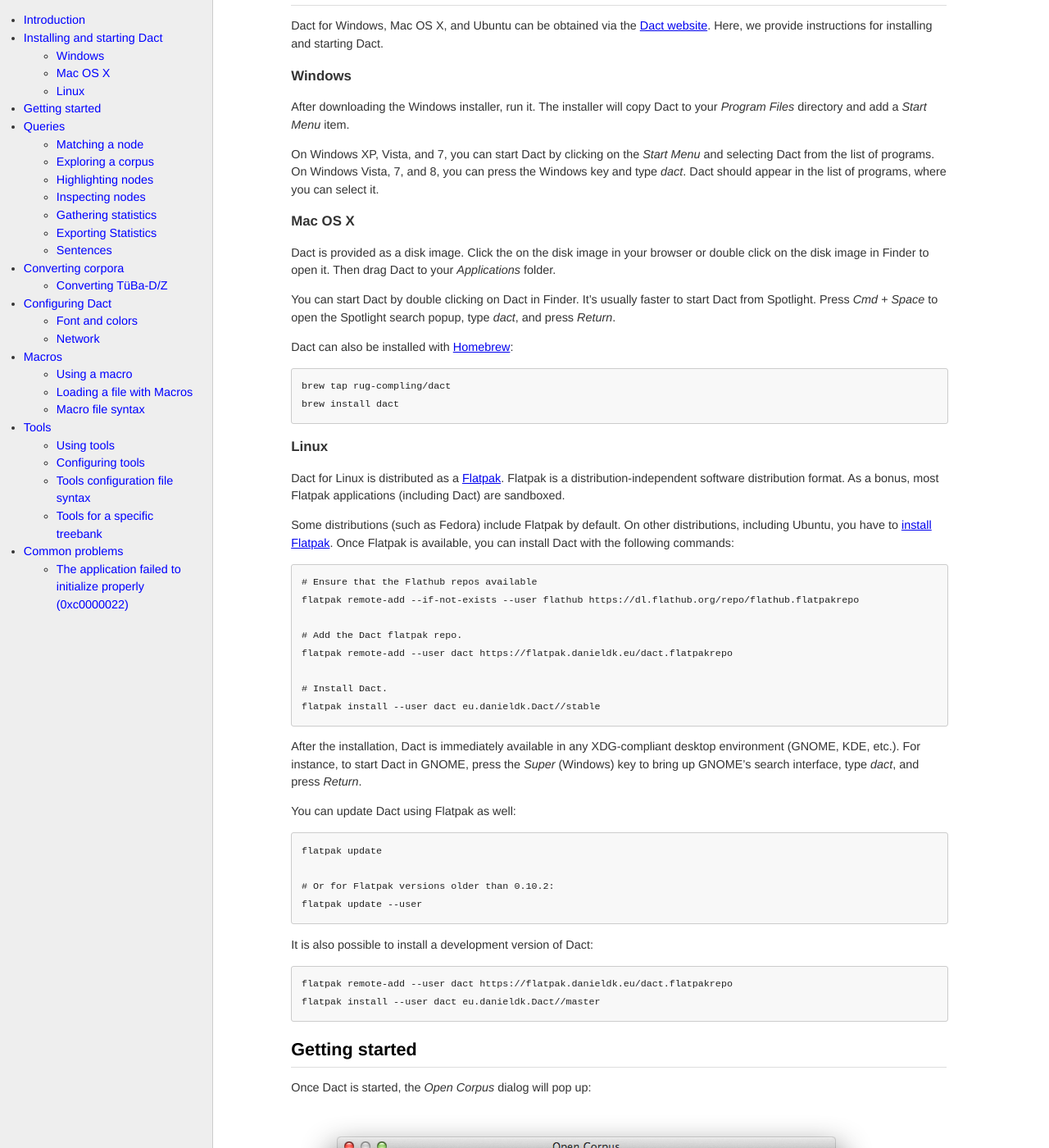
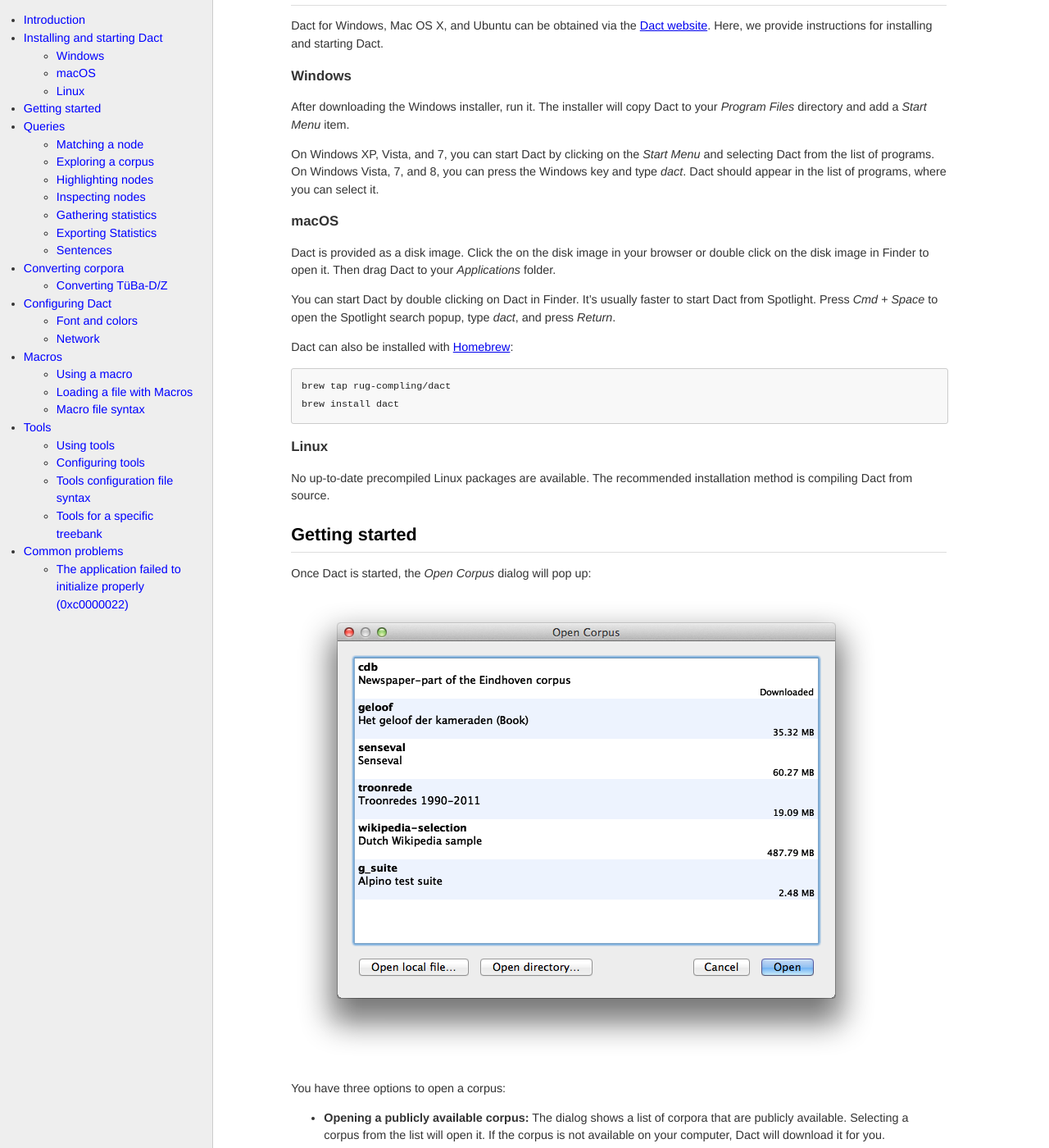
Before and after one commit to rug-compling/dact, a Jekyll site: the page built from manual/index.md, in a window 1280 px wide and 1400 px high, scrolled down 235 px. Shown: the whole window at 82% size. Built offline with Jekyll 4.4.1, drawn with Linux system fonts in a browser that asks for light colours; nearby versions of some CDN libraries.

Commit message:
The Flatpak repo is gone

```diff
--- a/manual/index.md
+++ b/manual/index.md
@@ -31,7 +31,7 @@
 Vista, 7, and 8, you can press the Windows key and type *dact*. Dact
 should appear in the list of programs, where you can select it.
 
-### Mac OS X
+### macOS
 
 Dact is provided as a disk image. Click the on the disk image in your
 browser or double click on the disk image in Finder to open it. Then
@@ -48,46 +48,8 @@
 
 ### Linux
 
-Dact for Linux is distributed as a [Flatpak](https://flatpak.org/).
-Flatpak is a distribution-independent software distribution format.
-As a bonus, most Flatpak applications (including Dact) are sandboxed.
-
-Some distributions (such as Fedora) include Flatpak by default. On
-other distributions, including Ubuntu, you have to
-[install Flatpak](https://flatpak.org/setup/). Once Flatpak is available,
-you can install Dact with the following commands:
-
-~~~
-# Ensure that the Flathub repos available
-flatpak remote-add --if-not-exists --user flathub https://dl.flathub.org/repo/flathub.flatpakrepo
-
-# Add the Dact flatpak repo.
-flatpak remote-add --user dact https://flatpak.danieldk.eu/dact.flatpakrepo
-
-# Install Dact.
-flatpak install --user dact eu.danieldk.Dact//stable
-~~~
-
-After the installation, Dact is immediately available in any XDG-compliant
-desktop environment (GNOME, KDE, etc.). For instance, to start Dact in GNOME,
-press the *Super* (Windows) key to bring up GNOME's search interface,
-type *dact*, and press *Return*.
-
-You can update Dact using Flatpak as well:
-
-~~~
-flatpak update
-
-# Or for Flatpak versions older than 0.10.2:
-flatpak update --user
-~~~
-
-It is also possible to install a development version of Dact:
-
-~~~
-flatpak remote-add --user dact https://flatpak.danieldk.eu/dact.flatpakrepo
-flatpak install --user dact eu.danieldk.Dact//master
-~~~
+No up-to-date precompiled Linux packages are available. The recommended
+installation method is compiling Dact from source.
 
 ## Getting started
 
```
